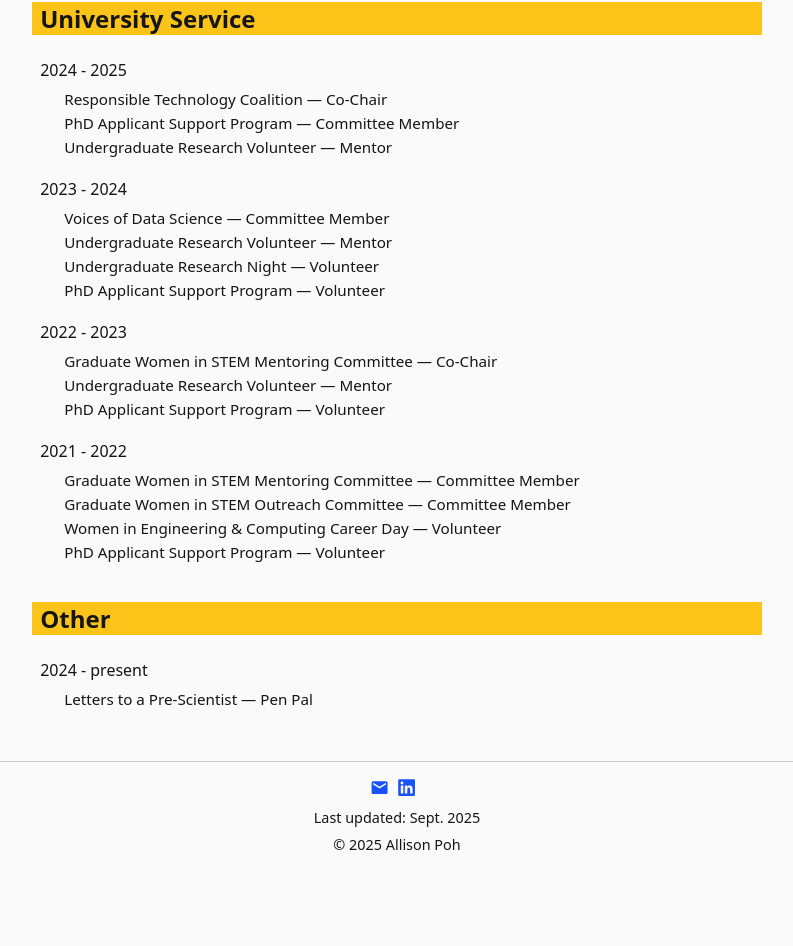
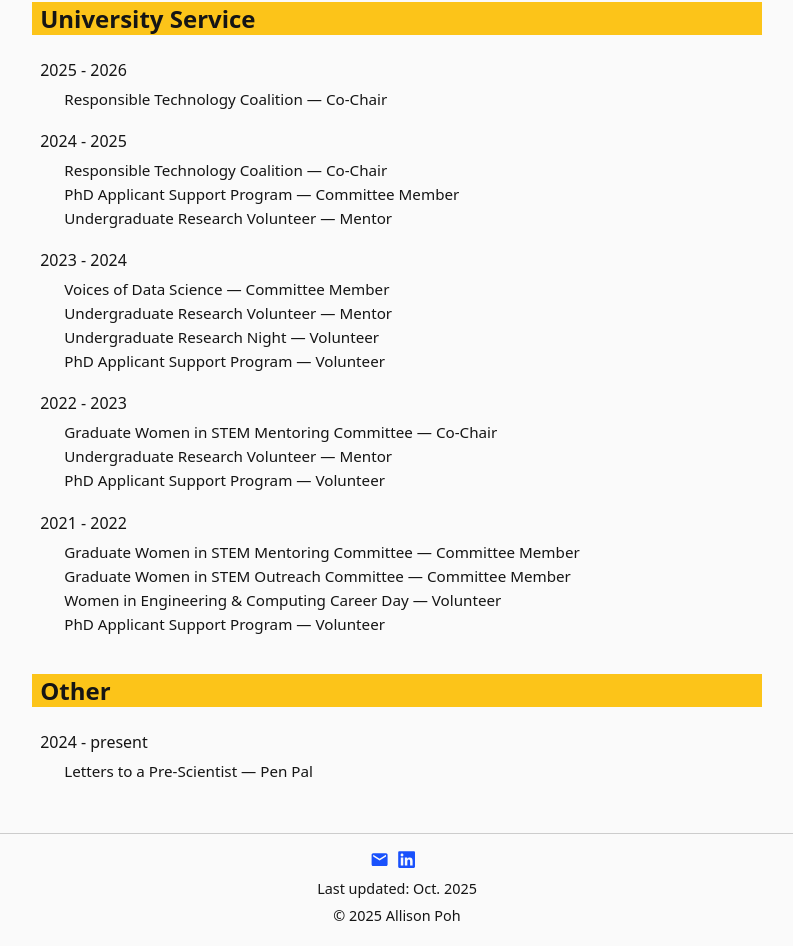
Before and after one commit to apoh3/apoh3.github.io, a React (Vite) app: page /service in a window 1280 px wide. Shown: the part 490-1436 px from the top of the page, without its empty margins (243-1036 px from the left). Before the commit the page ends 1364 px from the top, so only its background shows below. Built offline with nearby package versions, Linux system fonts and the light colour scheme; some icons are missing.

Commit message:
updated service + personal

```diff
--- a/src/Footer.jsx
+++ b/src/Footer.jsx
@@ -30,7 +30,7 @@ function Footer() {
           <i className="ai ai-google-scholar icon"></i>
         </a>
       </div>
-      <p>Last updated: Sept. 2025</p>
+      <p>Last updated: Oct. 2025</p>
       <p>© {new Date().getFullYear()} Allison Poh</p>
     </footer>
   );
--- a/src/pages/Personal.jsx
+++ b/src/pages/Personal.jsx
@@ -35,6 +35,7 @@ function Personal() {
     { name: "Maine Coast Marathon in Wells, ME (2024)", coordinates: [-70.5805, 43.3222], state: "ME" },
     { name: "Buffalo Marathon in Buffalo, NY (2024)", coordinates: [-78.8789, 42.8869], state: "NY" },
     { name: "Mad Marathon in Mad River Valley, VT (2024)", coordinates: [-72.7893, 44.2203], state: "VT" },
+    { name: "Hartford Marathon in Hartford, CT (2025)", coordinates: [-72.6734, 41.7658], state: "CT" }
   ];
 
   const ultras = [
--- a/src/pages/Service.jsx
+++ b/src/pages/Service.jsx
@@ -39,6 +39,12 @@ function Service() {
     },
 
     // --- University Service ---
+    {
+      title: "Responsible Technology Coalition",
+      role: "Co-Chair",
+      year: "2025 - 2026",
+      type: "university"
+    },
     {
       title: "Responsible Technology Coalition",
       role: "Co-Chair",
```
Also changed, not shown: 1 other file (tests, documents, lock files or other folders).
